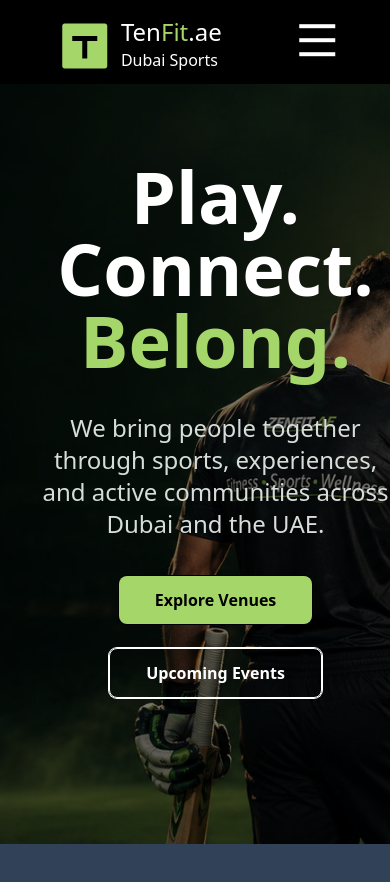
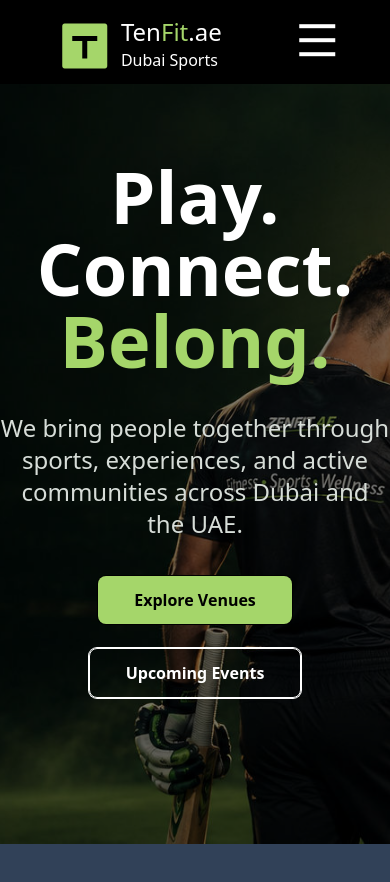
Before and after one commit to ajunijot/sports, a plain HTML site: page index.html in a window 390 px wide. Shown: the top 882 px of the page. Drawn offline with nearby package versions, Linux system fonts and the light colour scheme.

Commit message:
index changed

```diff
--- a/index.html
+++ b/index.html
@@ -37,7 +37,7 @@
     <section class="h-[100vh]">
         <div class="bg-[url(./images/cricket.jpg)] bg-center relative bg-cover h-[100%]">
             <div class="h-[100%] w-[100%] bg-black/50 text-white">
-                <div class="md:w-[55%] text-center md:text-start w-[90%] absolute top-40 left-10 ">
+                <div class="md:w-[55%] text-center md:text-start absolute top-40  md:left-10 ">
                     <h1 class="text-7xl font-bold">Play. Connect. <span>Belong.</span></h1>
                     <p class="my-9 text-[#D7DDD8] text-2xl">We bring people together through sports, experiences, and active communities across Dubai and the UAE.</p>
                     <button class="bg-[#A5D66A] text-black ring px-9 py-3 rounded-lg font-bold hover:bg-white">Explore Venues</button>
```
